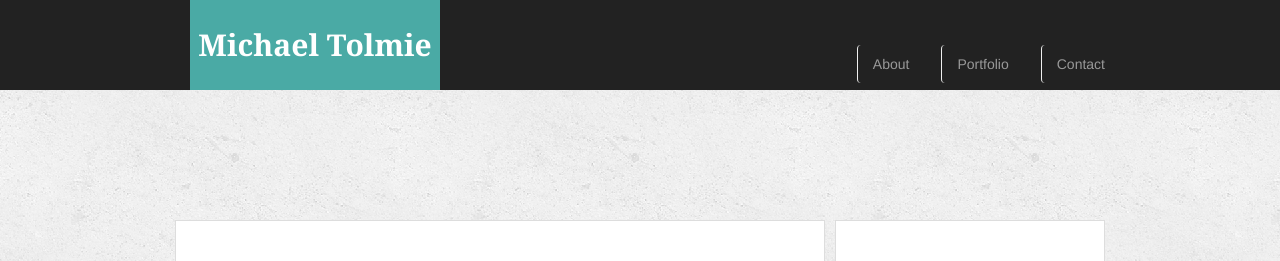
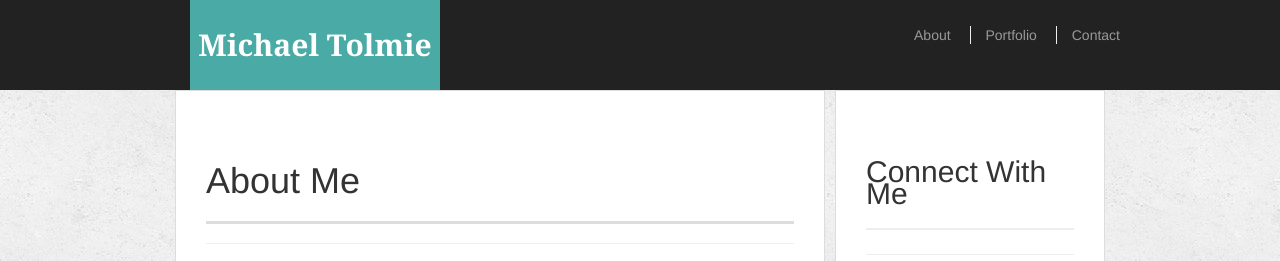
Before and after one commit to mtolmie/Bootstrap-Portfolio, a plain HTML site: page Homework_Bootstrap/index.html in a window 1280 px wide. Shown: the top 261 px of the page. Drawn offline with nearby package versions, Linux system fonts and the light colour scheme.

Commit message:
Bootstrap-Porfolio

```diff
--- a/Homework_Bootstrap/assets/css/style.css
+++ b/Homework_Bootstrap/assets/css/style.css
@@ -142,7 +142,7 @@ h3,
 
 /* main */
 
-#main-container {
+.main-container {
   padding-top: 130px;
 }
 
--- a/Homework_Bootstrap/index.html
+++ b/Homework_Bootstrap/index.html
@@ -21,9 +21,10 @@
       <a href="index.html" id="logo">Michael Tolmie</a>
       <nav>
   <ul class="nav nav-pills">
-  <li><a role="presentation" class="active"><a href="#">About</a></li>
-  <li><a role="presentation"><a href="#">Portfolio</a></li>
-  <li><a role="presentation"><a href="#">Contact</a></li>
+  <ul class="nav nav-pills">
+        <a href="index.html">About</a>
+        <a href="portfolio.html">Portfolio</a>
+        <a href="contact.html">Contact</a>
 </ul>
 
       </nav>
```
Also changed, not shown: Homework_Bootstrap/contact.html (+1 -1 lines), Homework_Bootstrap/portfolio.html (+0 -1 lines).
